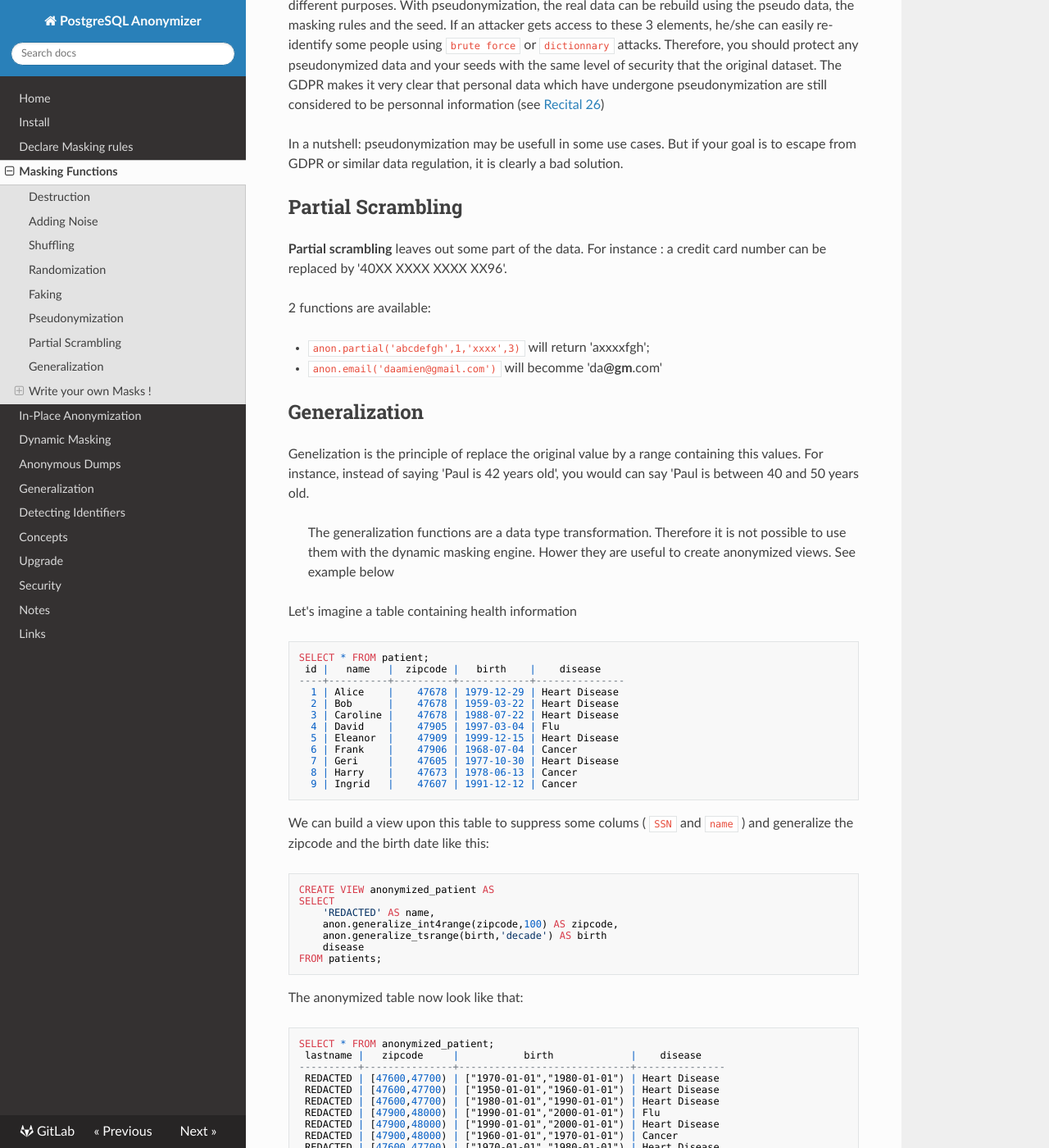
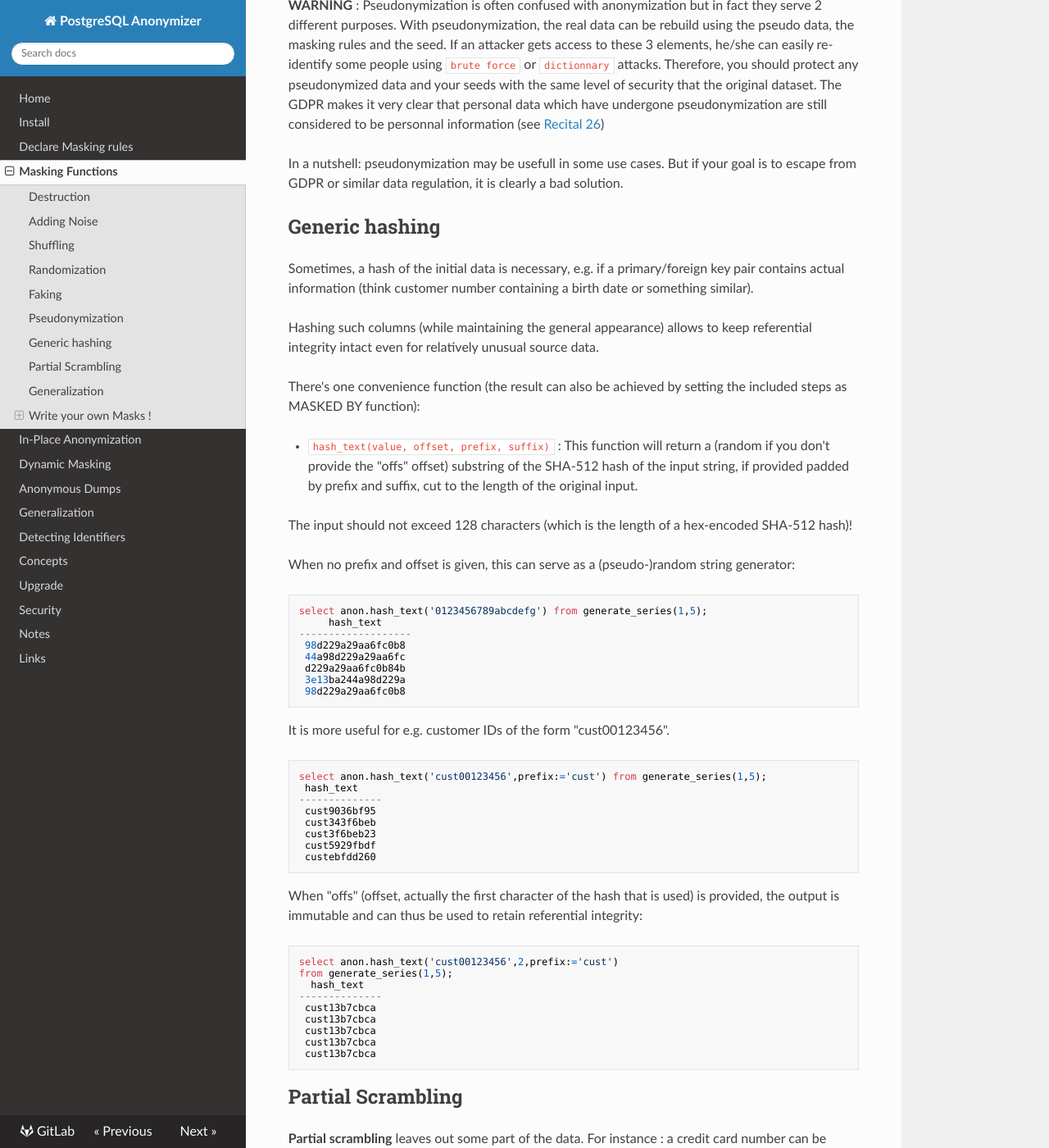
Before and after one commit to neondatabase/postgresql_anonymizer, an MkDocs documentation site: the page built from docs/masking_functions.md, in a window 1280 px wide and 1400 px high, scrolled down 3829 px. Shown: the whole window at 82% size. Built offline with MkDocs 1.6.1, drawn with Linux system fonts in a browser that asks for light colours; nearby versions of some CDN libraries.

Commit message:
pull modifications from MR !142

````diff
--- a/docs/masking_functions.md
+++ b/docs/masking_functions.md
@@ -9,6 +9,7 @@ The extension provides functions to implement 8 main anonymization strategies:
 * [Randomization]
 * [Faking]
 * [Pseudonymization]
+* [Generic Hashing]
 * [Partial scrambling]
 * [Generalization]
 
@@ -18,6 +19,7 @@ The extension provides functions to implement 8 main anonymization strategies:
 [Randomization]: #randomization
 [Faking]: #faking
 [Pseudonymization]: #pseudonymization
+[Generic Hashing]: #generic-hashing
 [Partial scrambling]: #partial-scrambling
 [Generalization]: #generalization
 
@@ -212,6 +214,69 @@ goal is to escape from GDPR or similar data regulation, it is clearly a bad solu
 
 
 [Recital 26]: https://www.privacy-regulation.eu/en/recital-26-GDPR.htm
+
+Generic hashing
+-------------------------------------------------------------------------------
+
+Sometimes, a hash of the initial data is necessary, e.g. if a primary/foreign
+key pair contains actual information (think customer number containing a birth
+date or something similar).
+
+Hashing such columns (while maintaining the general appearance) allows to keep
+referential integrity intact even for relatively unusual source data.
+
+There's one convenience function (the result can also be achieved by setting
+the included steps as MASKED BY function):
+
+* `hash_text(value, offset, prefix, suffix)` : This function will return a
+  (random if you don't provide the "offs" offset) substring of the SHA-512 hash
+  of the input string, if provided padded by prefix and suffix, cut to the
+  length of the original input.
+
+The input should not exceed 128 characters (which is the length of a
+hex-encoded SHA-512 hash)!
+
+When no prefix and offset is given, this can serve as a (pseudo-)random string generator:
+
+```sql
+select anon.hash_text('0123456789abcdefg') from generate_series(1,5);
+     hash_text
+-------------------
+ 98d229a29aa6fc0b8
+ 44a98d229a29aa6fc
+ d229a29aa6fc0b84b
+ 3e13ba244a98d229a
+ 98d229a29aa6fc0b8
+```
+
+It is more useful for e.g. customer IDs of the form "cust00123456".
+
+```sql
+select anon.hash_text('cust00123456',prefix:='cust') from generate_series(1,5);
+ hash_text
+--------------
+ cust9036bf95
+ cust343f6beb
+ cust3f6beb23
+ cust5929fbdf
+ custebfdd260
+```
+
+When "offs" (offset, actually the first character of the hash that is used)
+is provided, the output is immutable and can thus be used to retain
+referential integrity:
+
+```sql
+select anon.hash_text('cust00123456',2,prefix:='cust')
+from generate_series(1,5);
+  hash_text
+--------------
+ cust13b7cbca
+ cust13b7cbca
+ cust13b7cbca
+ cust13b7cbca
+ cust13b7cbca
+```
 
 
 Partial Scrambling
````
Also changed, not shown: 1 other file.
